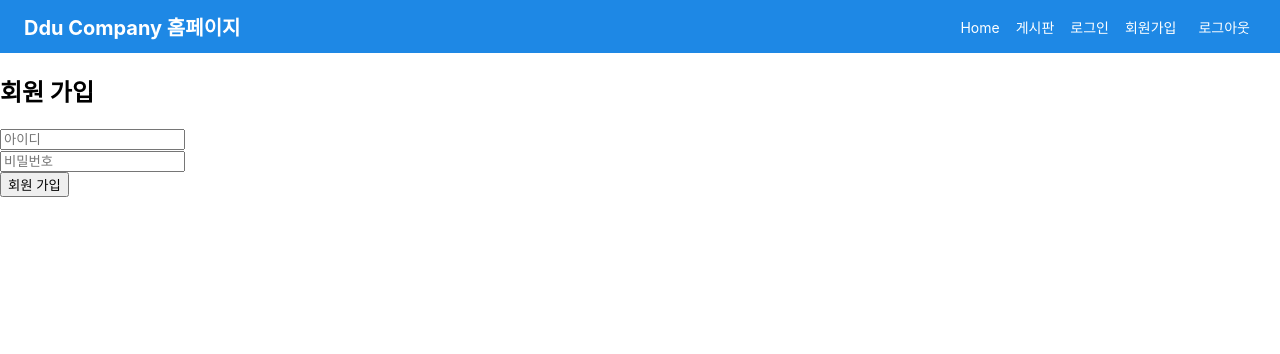
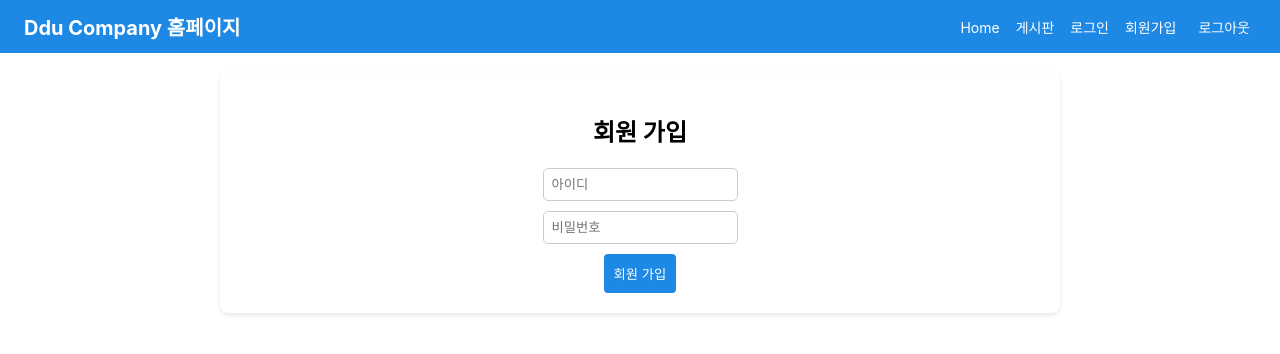
Before and after one commit to ddujeong/react_project5_front_251013, a React (Create React App) app: page /signup in a window 1280 px wide. Shown: the top 354 px of the page. Built offline with nearby package versions, Linux system fonts and the light colour scheme.

Commit message:
회원가입 기능 추가

```diff
--- /dev/null
+++ b/src/api/axiosConfig.js
@@ -0,0 +1,8 @@
+import axios from "axios";
+
+const api = axios.create({
+    baseURL: "http://localhost:8888", // 스프링 부트 백엔드 기본 url
+    withCredentials: true // 세션 쿠키 전달
+});
+
+export default api;
--- a/src/pages/Home.css
+++ b/src/pages/Home.css
@@ -1,4 +1,5 @@
 .container {
+    text-align: center;
     max-width: 800px;
     margin: 20px auto;
     padding: 16px;
--- a/src/pages/Home.js
+++ b/src/pages/Home.js
@@ -2,7 +2,7 @@
 const Home = () => {
     return(
         <div className='container'>
-            <h1>회사 소개</h1>
+            <h2>회사 소개</h2>
             <p>안녕하세요. Ddu Company 홈페이지에 오신 것을 환영합니다!</p>
         </div>
     )
--- a/src/pages/Login.js
+++ b/src/pages/Login.js
@@ -1,7 +1,7 @@
 import './Login.css';
 const Login = () => {
     return(
-        <div>
+        <div className=''>
 
         </div>
     )
--- a/src/pages/SignUp.css
+++ b/src/pages/SignUp.css
@@ -0,0 +1,29 @@
+.form_container {
+    text-align: center;
+    max-width: 800px;
+    margin: 20px auto;
+    padding: 20px;
+    background-color: white;
+    border-radius: 8px;
+    box-shadow: 0 2px 5px rgba(0, 0, 0, 0.1);
+    display: flex;
+    flex-direction: column;
+}
+.form_container input {
+    padding: 8px;
+    border: 1px solid #cccccc;
+    border-radius: 5px;
+    margin-bottom: 10px;
+}
+.form_container button {
+    padding: 10px;
+    background: #1e88e5;
+    color: white;
+    border: none;
+    border-radius: 4px;
+    cursor: pointer;
+}
+.form_container button:hover {
+    background: #0263b8;
+    color: white;
+}
--- a/src/pages/SignUp.js
+++ b/src/pages/SignUp.js
@@ -1,9 +1,22 @@
 import { useState } from 'react';
 import './SignUp.css';
+import axios from 'axios';
+import { useNavigate } from 'react-router-dom';
+import api from '../api/axiosConfig';
 const SignUp = () => {
     const [username, setUsername] = useState("");
     const [password, setPassword] = useState("");
-    const handleSignUp = () => {
+    const navigate = useNavigate();
+    const handleSignUp = async(e) => {
+        try {
+            await api.post("/api/auth/signup",
+                {username, password})
+            alert("회원가입 성공!");
+            navigate("/login");
+        } catch (err) {
+            console.error(err);
+            alert("회원가입 실패!");
+        }
 
     }
     return(
@@ -14,7 +27,6 @@
                 <input type='password' placeholder='비밀번호' value={password} onChange={(e)=> setPassword(e.target.value)}></input><br></br>
                 <button type='submit'>회원 가입</button>
             </form>
-
         </div>
     )
 };
```
